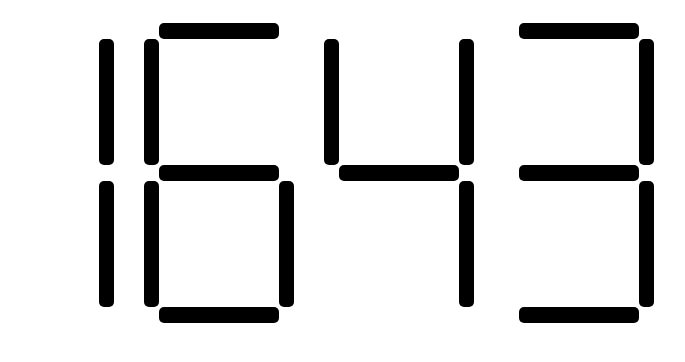
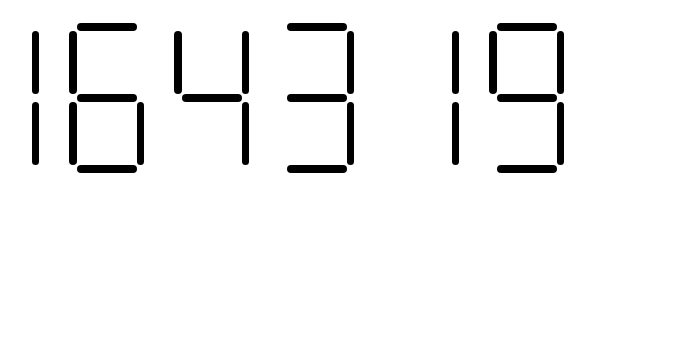
Before and after one commit to HristovCodes/Angular-Digital-Clock, an Angular app in the folder digitalclock/: page / in a window 1280 px wide. Shown: the top 362 px of the page, without its empty margins (59-744 px from the left). Built offline with nearby package versions, Linux system fonts and the light colour scheme.

Commit message:
Clock updates, added seconds as well

```diff
--- a/digitalclock/src/app/digit/digit.component.scss
+++ b/digitalclock/src/app/digit/digit.component.scss
@@ -9,8 +9,9 @@
     "E . C"
     ". D .";
 
-  height: 300px;
-  width: 150px;
+  // next 3 lines not necessarry
+  height: 150px;
+  width: 75px;
   margin: 15px;
 }
 
--- a/digitalclock/src/app/digit/digit.component.ts
+++ b/digitalclock/src/app/digit/digit.component.ts
@@ -1,4 +1,4 @@
-import { Component, OnInit, Input } from '@angular/core';
+import { Component, OnInit, Input, OnChanges } from '@angular/core';
 import { Digit } from './digit';
 import { DigitTemplates } from './digittemplates';
 
@@ -7,13 +7,17 @@ import { DigitTemplates } from './digittemplates';
   templateUrl: './digit.component.html',
   styleUrls: ['./digit.component.scss'],
 })
-export class DigitComponent implements OnInit {
+export class DigitComponent implements OnInit, OnChanges {
   @Input() n!: number;
-  digit: Digit = DigitTemplates[this.n];
+  digit!: Digit;
 
   constructor() {}
 
   ngOnInit(): void {
+    this.digit = DigitTemplates[this.n];
+  }
+
+  ngOnChanges(): void {
     this.digit = DigitTemplates[this.n];
   }
 }
--- a/digitalclock/src/app/digitalclock/digitalclock.component.html
+++ b/digitalclock/src/app/digitalclock/digitalclock.component.html
@@ -2,3 +2,5 @@
 <app-digit [n]="hours1"></app-digit>
 <app-digit [n]="minutes0"></app-digit>
 <app-digit [n]="minutes1"></app-digit>
+<app-digit [n]="secs0"></app-digit>
+<app-digit [n]="secs1"></app-digit>
--- a/digitalclock/src/app/digitalclock/digitalclock.component.ts
+++ b/digitalclock/src/app/digitalclock/digitalclock.component.ts
@@ -1,27 +1,42 @@
-import { Component, OnInit } from '@angular/core';
+import { Component, OnChanges, OnDestroy, OnInit } from '@angular/core';
 
 @Component({
   selector: 'app-digitalclock',
   templateUrl: './digitalclock.component.html',
   styleUrls: ['./digitalclock.component.scss'],
 })
-export class DigitalclockComponent implements OnInit {
+export class DigitalclockComponent implements OnInit, OnDestroy {
   hours!: number;
   hours0!: number;
   hours1!: number;
   minutes!: number;
   minutes0!: number;
   minutes1!: number;
+  secs!: number;
+  secs0!: number;
+  secs1!: number;
+  intervalID!: number;
+
+  updateTime(): void {
+    this.hours = new Date().getHours();
+    this.minutes = new Date().getMinutes();
+    this.secs = new Date().getSeconds();
+    this.hours0 = this.hours >= 10 ? Math.floor(this.hours / 10) : this.hours;
+    this.hours1 = this.hours % 10;
+    this.minutes0 = this.minutes >= 10 ? Math.floor(this.minutes / 10) : 0;
+    this.minutes1 = this.minutes % 10;
+    this.secs0 = this.secs >= 10 ? Math.floor(this.secs / 10) : 0;
+    this.secs1 = this.secs % 10;
+  }
 
   constructor() {}
 
   ngOnInit(): void {
-    this.hours = new Date().getHours();
-    this.minutes = new Date().getMinutes();
-    this.hours0 = this.hours >= 10 ? Math.floor(this.hours / 10) : this.hours;
-    this.hours1 = this.hours % 10;
-    this.minutes0 =
-      this.minutes >= 10 ? Math.floor(this.minutes / 10) : this.minutes;
-    this.minutes1 = this.minutes % 10;
+    this.updateTime();
+    this.intervalID = window.setInterval(() => this.updateTime(), 1000);
+  }
+
+  ngOnDestroy(): void {
+    clearInterval(this.intervalID);
   }
 }
```
